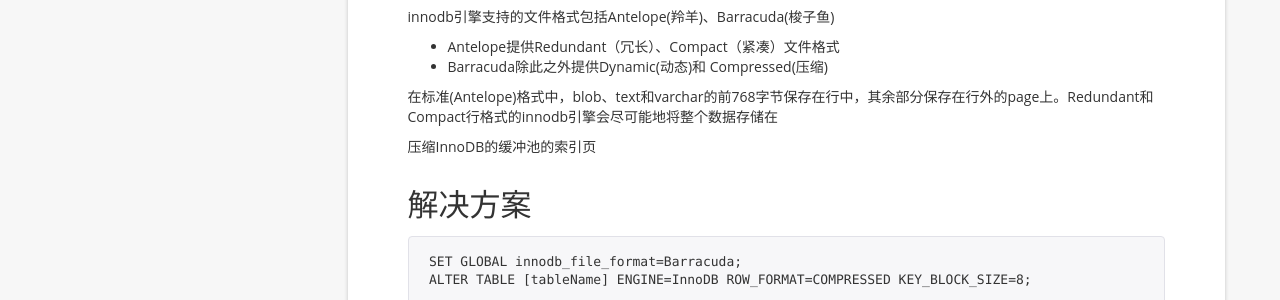
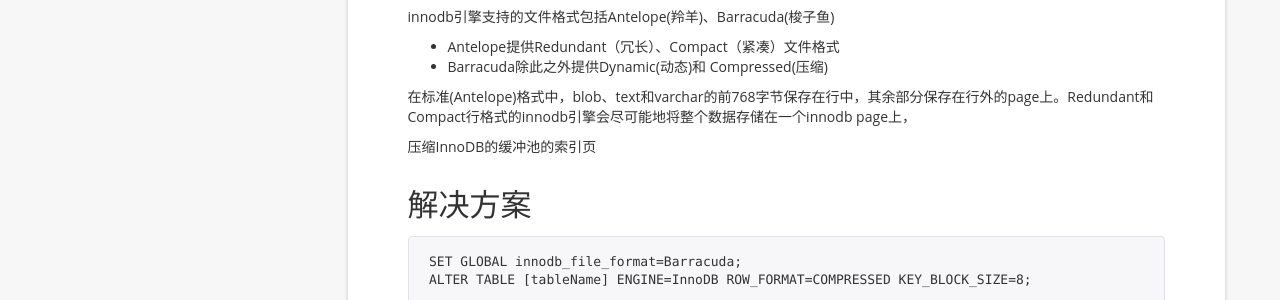
Before and after one commit to legolasNg/legolasNg.github.io, a Jekyll site: the page built from _posts/2016-10-27-innodb-row-size-limitation.md, in a window 1280 px wide and 900 px high, scrolled down 1530 px. Shown: the part 173-473 px from the top of the window. Built offline with Jekyll 4.4.1, drawn with Linux system fonts in a browser that asks for light colours; nearby versions of some CDN libraries; comment, search, counter and statistics services are not loaded.

Commit message:
[modify]

```diff
--- a/_posts/2016-10-27-innodb-row-size-limitation.md
+++ b/_posts/2016-10-27-innodb-row-size-limitation.md
@@ -66,7 +66,7 @@ innodb引擎支持的文件格式包括Antelope(羚羊)、Barracuda(梭子鱼)
 - Antelope提供Redundant（冗长）、Compact（紧凑）文件格式
 - Barracuda除此之外提供Dynamic(动态)和 Compressed(压缩)
 
-在标准(Antelope)格式中，blob、text和varchar的前768字节保存在行中，其余部分保存在行外的page上。Redundant和Compact行格式的innodb引擎会尽可能地将整个数据存储在
+在标准(Antelope)格式中，blob、text和varchar的前768字节保存在行中，其余部分保存在行外的page上。Redundant和Compact行格式的innodb引擎会尽可能地将整个数据存储在一个innodb page上，
 
 压缩InnoDB的缓冲池的索引页
 
```
Also changed, not shown: 1 other file.
